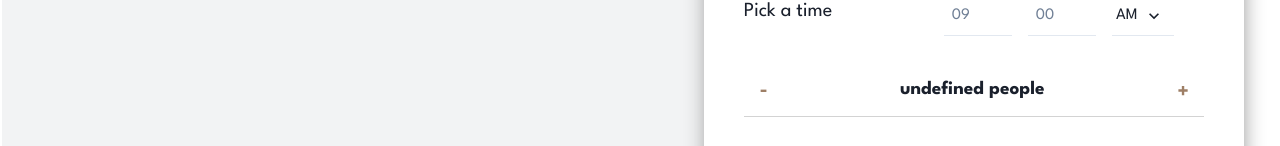
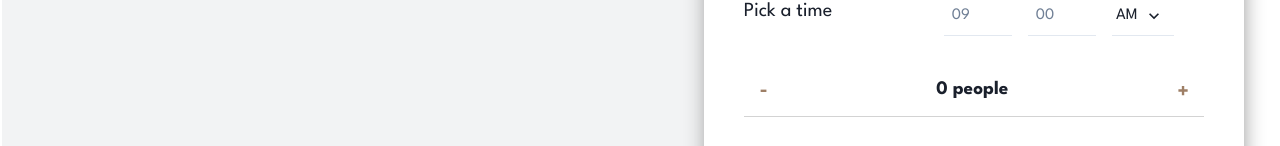
Before and after one commit to Sana-Shabeel/dine, a Next.js app: page /booking in a window 1280 px wide. Shown: the part 654-800 px from the top of the page. Built offline with nearby package versions, Linux system fonts and the light colour scheme.

Commit message:
Add functionality

```diff
--- a/src/componnets/Booking/Form.tsx
+++ b/src/componnets/Booking/Form.tsx
@@ -8,10 +8,12 @@ import {
   Text,
   Image,
 } from "@chakra-ui/react";
-import React from "react";
+import React, { useState } from "react";
 import AddPeople from "./AddPeople";
 
 const Form = () => {
+  const [addPeople, setAddPeople] = useState<number>(0);
+
   return (
     <Box
       border="2px solid transparent"
@@ -69,7 +71,7 @@ const Form = () => {
             </Select>
           </Flex>
         </Flex>
-        <AddPeople />
+        <AddPeople setIncrement={setAddPeople} increment={addPeople} />
         <Button variant="solid">make reservation</Button>
       </Stack>
     </Box>
```
